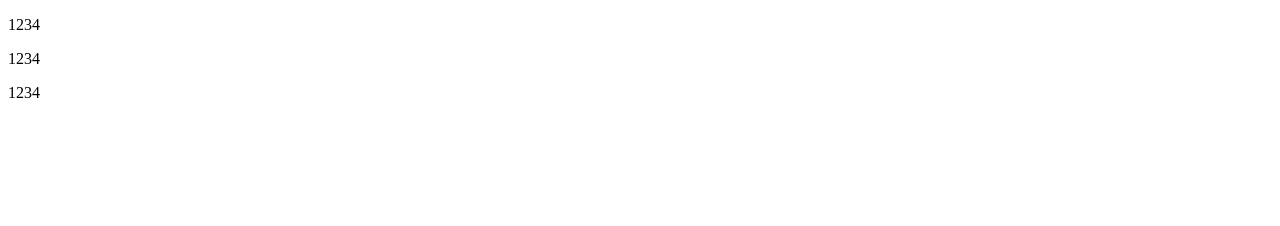
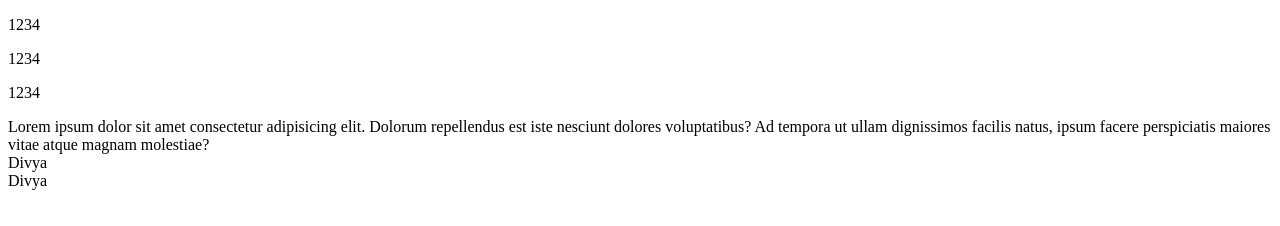
Before and after one commit to divyasinghshah/Sample, a plain HTML site: page index.html in a window 1280 px wide. Drawn offline with Linux system fonts and the light colour scheme.

Commit message:
second commit

```diff
--- a/index.html
+++ b/index.html
@@ -11,5 +11,13 @@
     <p>1234</p>
     <p>1234</p>
     <div class="divya"></div>
+    <div id="id">Lorem ipsum dolor sit amet consectetur adipisicing elit.
+        Dolorum repellendus est iste nesciunt dolores voluptatibus?
+        Ad tempora ut ullam dignissimos facilis natus, ipsum facere perspiciatis maiores
+        vitae atque magnam molestiae?</div>
+
+        <div>Divya</div>
+        <div>Divya
+        </div>
 </body>
 </html>
```
